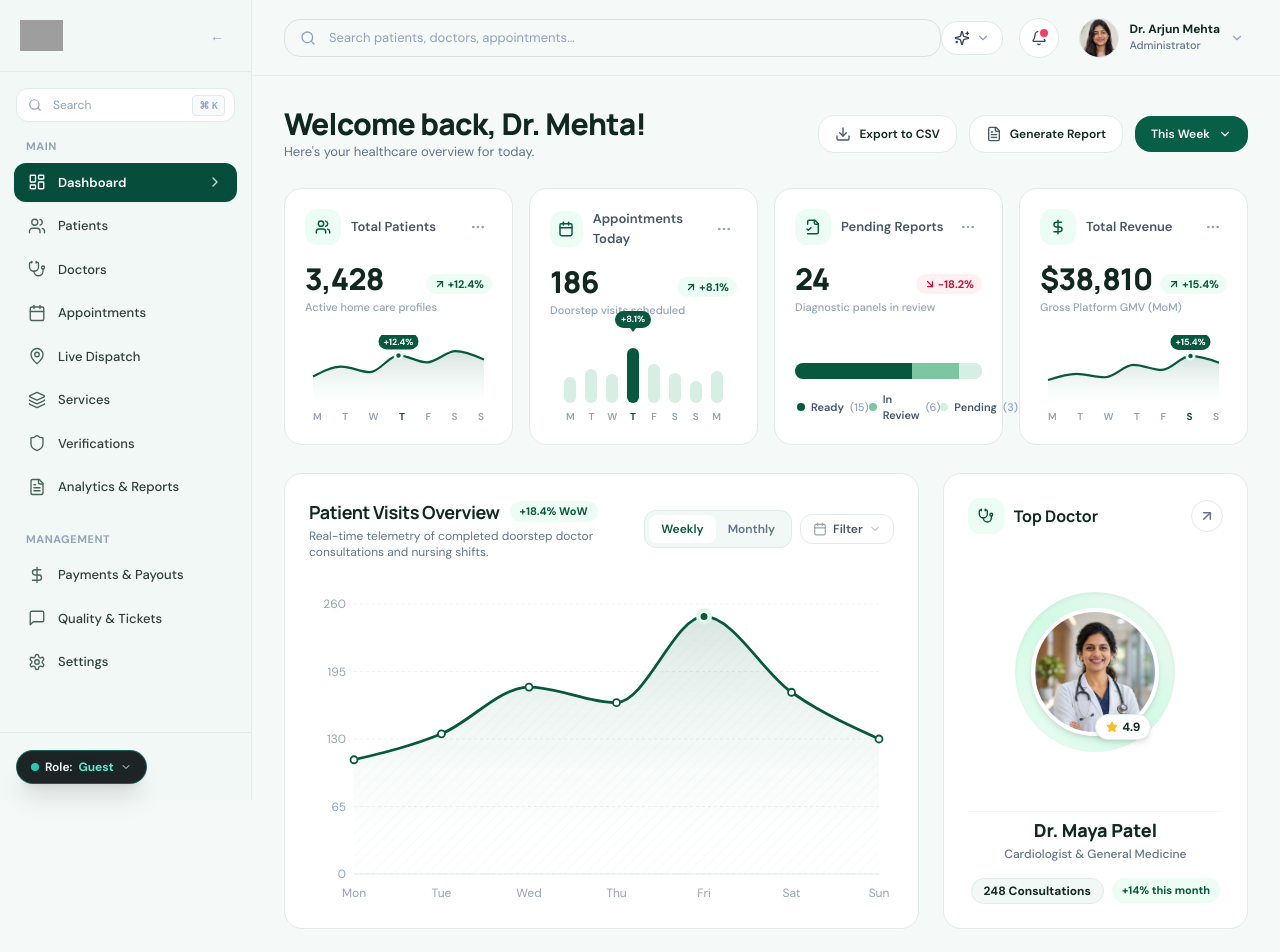
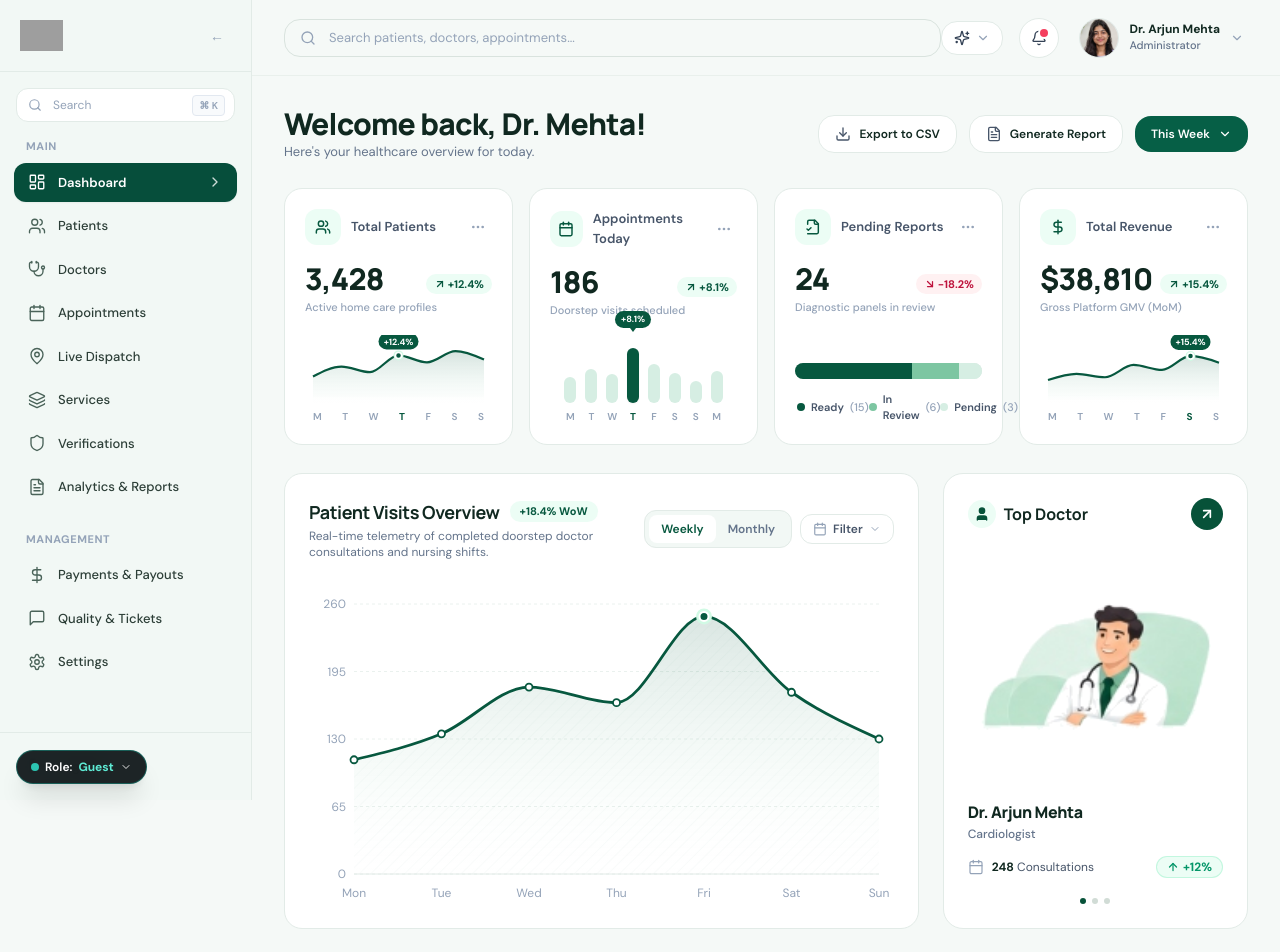
Before and after one commit to Deepjyoti78/vellora-health, a Next.js app: page /admin/dashboard in a window 1280 px wide. Shown: the top 952 px of the page. Built offline with nearby package versions, Linux system fonts and the light colour scheme; grey boxes are pictures that could not be loaded.

Commit message:
feat(admin): update Top Doctor card design to match reference

```diff
--- a/src/components/admin/FeaturedDoctorCard.tsx
+++ b/src/components/admin/FeaturedDoctorCard.tsx
@@ -1,34 +1,31 @@
 'use client';
 
 import React from 'react';
-import Image from 'next/image';
 import Link from 'next/link';
-import { Stethoscope, ArrowUpRight, Star } from 'lucide-react';
+import { User, ArrowUpRight, ArrowUp, Calendar } from 'lucide-react';
 
 interface FeaturedDoctorCardProps {
   name?: string;
   specialty?: string;
   consultations?: number | string;
   trend?: string;
-  rating?: number;
   image?: string;
 }
 
 export const FeaturedDoctorCard: React.FC<FeaturedDoctorCardProps> = ({
-  name = 'Dr. Maya Patel',
-  specialty = 'Cardiologist & General Medicine',
-  consultations = '248 Consultations',
-  trend = '+14% this month',
-  rating = 4.9,
-  image = '/assets/doctor-maya-patel.webp',
+  name = 'Dr. Arjun Mehta',
+  specialty = 'Cardiologist',
+  consultations = 248,
+  trend = '+12%',
+  image = '/assets/top-doctor-illustration-clean.png',
 }) => {
   return (
-    <div className="flex h-full flex-col justify-between rounded-[18px] border border-[#E2EBE7] bg-white p-6 shadow-xs transition-all hover:border-[#CBDCD5]">
-      {/* Header: Icon + "Top Doctor" + Circular Arrow button */}
+    <div className="flex h-full flex-col justify-between rounded-[20px] border border-[#E2EBE7] bg-white p-5 sm:p-6 shadow-xs transition-all hover:border-[#CBDCD5]">
+      {/* Header: User Icon + "Top Doctor" + Dark Green Arrow Button */}
       <div className="flex items-center justify-between">
-        <div className="flex items-center gap-2.5">
-          <div className="flex h-9 w-9 items-center justify-center rounded-xl bg-[#ECFDF5] text-[#07583F]">
-            <Stethoscope className="h-4 w-4 stroke-[2.2]" />
+        <div className="flex items-center gap-2">
+          <div className="flex h-7 w-7 items-center justify-center rounded-full bg-[#ECFDF5] text-[#075239]">
+            <User className="h-4 w-4 fill-[#075239] text-[#075239]" />
           </div>
           <h3 className="font-heading text-base font-bold text-[#102820]">
             Top Doctor
@@ -37,52 +34,54 @@ export const FeaturedDoctorCard: React.FC<FeaturedDoctorCardProps> = ({
 
         <Link
           href="/admin/providers"
-          className="flex h-8 w-8 items-center justify-center rounded-full border border-[#E2EBE7] bg-white text-slate-500 shadow-2xs hover:bg-[#F2F8F5] hover:text-[#07583F] transition-colors"
+          className="group flex h-8 w-8 items-center justify-center rounded-full bg-[#075239] text-white hover:bg-[#06422D] transition-colors shadow-2xs"
           aria-label="View doctor profile"
         >
-          <ArrowUpRight className="h-4 w-4 stroke-[2.2]" />
+          <ArrowUpRight className="h-4 w-4 stroke-[2.5] group-hover:translate-x-0.5 group-hover:-translate-y-0.5 transition-transform" />
         </Link>
       </div>
 
-      {/* Middle: Doctor Portrait with Soft Abstract Mint Shape */}
-      <div className="my-5 flex items-center justify-center">
+      {/* Middle: Doctor Illustration with Soft Mint Backdrop */}
+      <div className="my-2 sm:my-3 flex items-center justify-center min-h-[130px] flex-1">
         <div className="relative flex items-center justify-center">
-          {/* Organic soft mint background backdrop */}
-          <div className="absolute h-36 w-36 sm:h-40 sm:w-40 rounded-full bg-gradient-to-tr from-[#ECFDF5] via-[#D1FAE5] to-[#F2F8F5] shadow-inner" />
-
-          {/* Circular framed doctor photo */}
-          <div className="relative h-28 w-28 sm:h-32 sm:w-32 overflow-hidden rounded-full border-4 border-white shadow-md bg-white">
           <img
             src={image}
             alt={name}
-              className="h-full w-full object-cover object-top"
+            className="h-32 sm:h-36 w-auto object-contain"
           />
-          </div>
-
-          {/* Floating rating badge */}
-          <div className="absolute -bottom-1 right-2 flex items-center gap-1 rounded-full bg-white px-2.5 py-1 text-xs font-bold text-[#102820] shadow-md border border-[#E2EBE7]">
-            <Star className="h-3 w-3 fill-amber-400 text-amber-400" />
-            <span>{rating}</span>
-          </div>
         </div>
       </div>
 
-      {/* Bottom: Doctor Name, Specialty & Consultations Metric */}
-      <div className="text-center pt-1 border-t border-[#F2F8F5]">
-        <h4 className="font-heading text-lg font-black text-[#102820]">
+      {/* Bottom: Doctor Name, Specialty, Metric & Pagination Dots */}
+      <div className="space-y-3">
+        <div>
+          <h4 className="font-heading text-base font-extrabold text-[#102820] tracking-tight">
             {name}
           </h4>
-        <p className="mt-0.5 text-xs text-slate-500 font-medium">
+          <p className="text-xs text-slate-500 font-medium mt-0.5">
             {specialty}
           </p>
+        </div>
 
-        <div className="mt-4 flex items-center justify-center gap-2">
-          <span className="rounded-full bg-[#F2F8F5] border border-[#E2EBE7] px-3 py-1 text-xs font-bold text-[#102820]">
-            {consultations}
+        <div className="flex items-center justify-between pt-0.5">
+          <div className="flex items-center gap-2 text-xs text-slate-600">
+            <Calendar className="h-4 w-4 text-slate-400 stroke-[1.8]" />
+            <span>
+              <strong className="font-bold text-[#102820]">{consultations}</strong> Consultations
             </span>
-          <span className="rounded-full bg-[#ECFDF5] px-2.5 py-1 text-[11px] font-bold text-[#07583F]">
-            {trend}
-          </span>
+          </div>
+
+          <div className="flex items-center gap-1 rounded-full bg-[#ECFDF5] px-2.5 py-0.5 text-xs font-bold text-[#059669] border border-[#A7F3D0]/60">
+            <ArrowUp className="h-3 w-3 stroke-[2.5]" />
+            <span>{trend}</span>
+          </div>
+        </div>
+
+        {/* Pagination Dots */}
+        <div className="flex items-center justify-center gap-1.5 pt-2">
+          <span className="h-1.5 w-1.5 rounded-full bg-[#075239]" />
+          <span className="h-1.5 w-1.5 rounded-full bg-[#D1DCD6]" />
+          <span className="h-1.5 w-1.5 rounded-full bg-[#D1DCD6]" />
         </div>
       </div>
     </div>
```
Also changed, not shown: public/assets/top-doctor-illustration-clean.png (added). Lines whose indentation alone changed are shown as unchanged.
